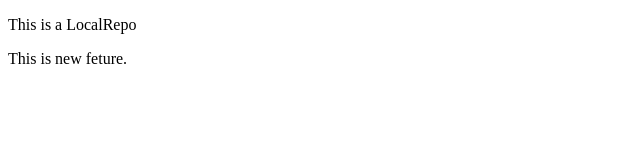
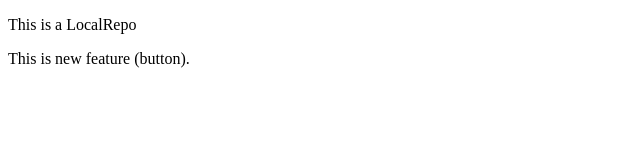
Before and after one commit to vanshthakur1007/localRepo, a plain HTML site: page index.html in a window 1280 px wide. Shown: the full height of the page, 0-640 px from the left. Drawn offline with Linux system fonts and the light colour scheme.

```diff
--- a/index.html
+++ b/index.html
@@ -9,7 +9,7 @@
 
 <body>
     <p>This is a LocalRepo</p>
-    <p>This is new feture.</p>
+    <p>This is new feature (button).</p>
 </body>
 
 </html>
```
